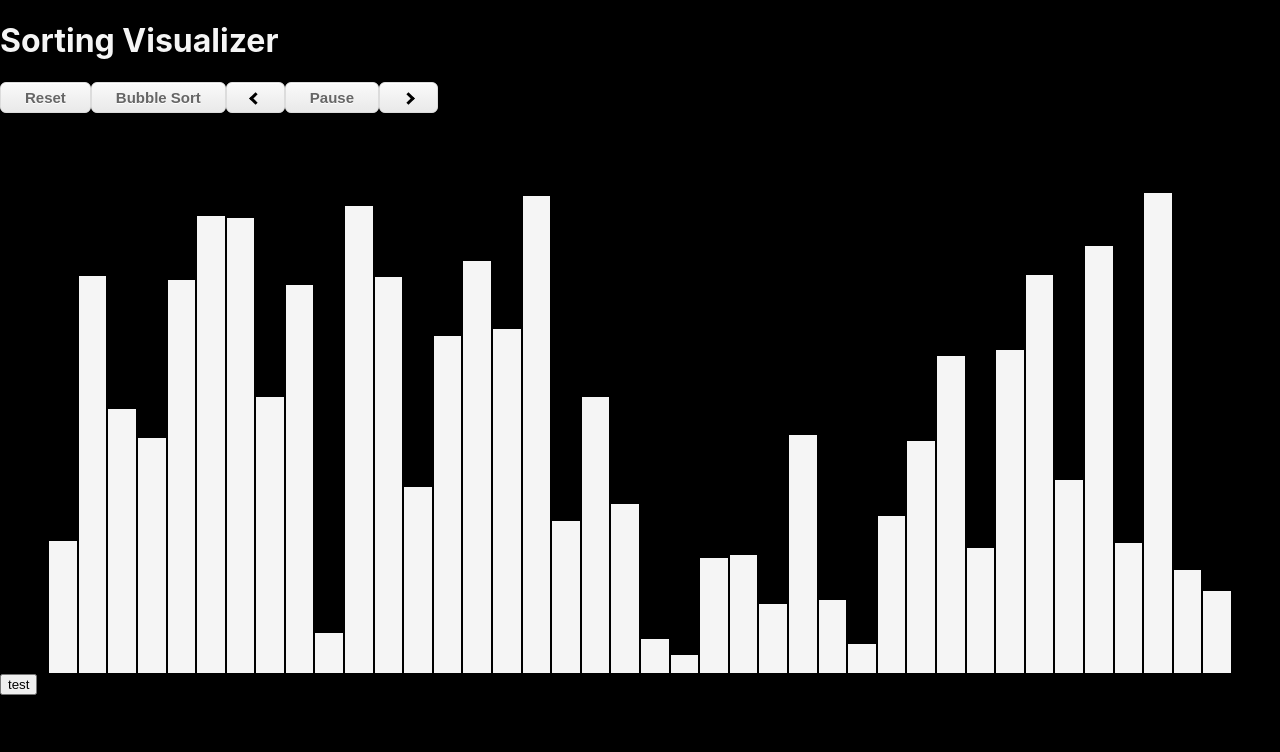
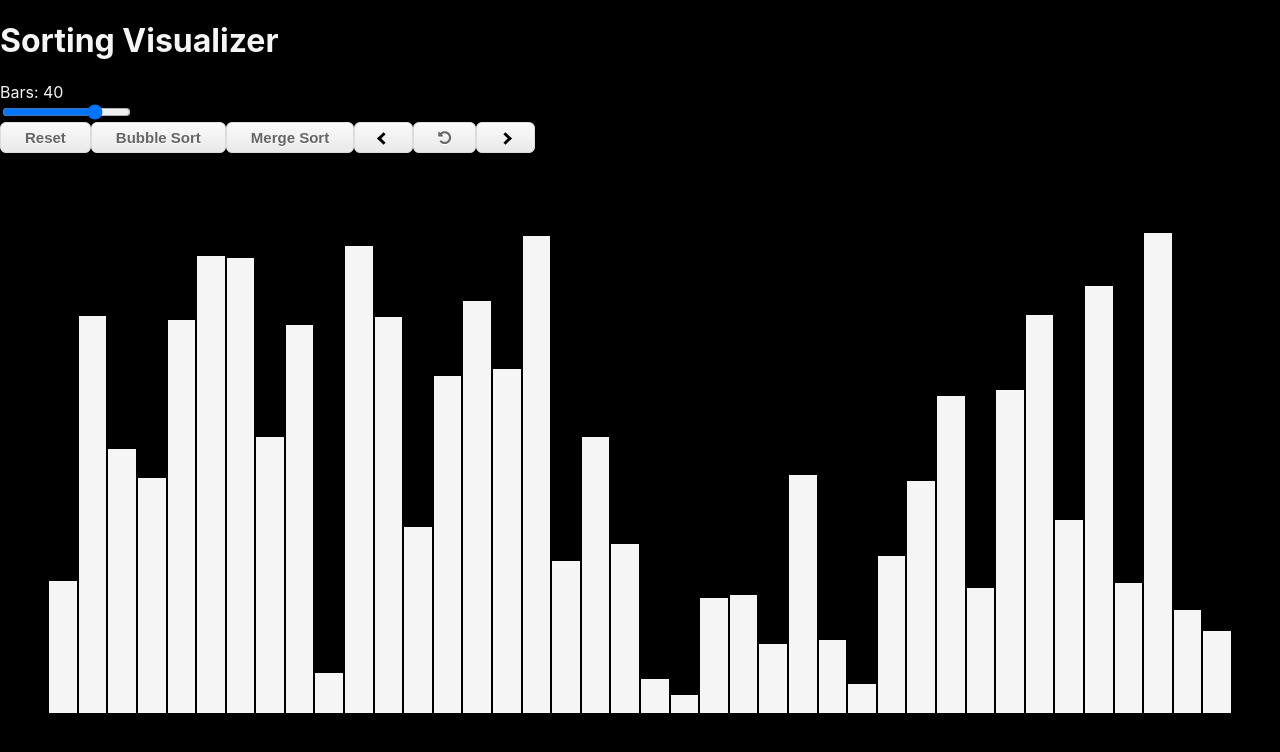
Before and after one commit to lennox-davidlevy/Sorting_Algo_Visualizer, a React (Create React App) app: page / in a window 1280 px wide. Shown: the top 752 px of the page. Built offline with nearby package versions, Linux system fonts and the light colour scheme.

Commit message:
mergesort working

```diff
--- a/public/index.html
+++ b/public/index.html
@@ -15,12 +15,15 @@
       user's mobile device or desktop. See https://developers.google.com/web/fundamentals/web-app-manifest/
     -->
     <link rel="manifest" href="%PUBLIC_URL%/manifest.json" />
+    <link
+      rel="stylesheet"
+      href="https://cdnjs.cloudflare.com/ajax/libs/font-awesome/4.7.0/css/font-awesome.min.css"
+    />
 
     <title>Sorting Visualizer</title>
   </head>
   <body>
     <noscript>You need to enable JavaScript to run this app.</noscript>
     <div id="root"></div>
-
   </body>
 </html>
--- a/src/components/Visualizer.css
+++ b/src/components/Visualizer.css
@@ -101,3 +101,21 @@ label {
   transform: rotate(45deg);
   -webkit-transform: rotate(45deg);
 }
+
+.loader {
+  border: 16px solid #f3f3f3; /* Light grey */
+  border-top: 16px solid #3498db; /* Blue */
+  border-radius: 50%;
+  height: auto;
+  width: auto;
+  animation: spin 2s linear infinite;
+}
+
+@keyframes spin {
+  0% {
+    transform: rotate(0deg);
+  }
+  100% {
+    transform: rotate(360deg);
+  }
+}
--- a/src/components/Visualizer.js
+++ b/src/components/Visualizer.js
@@ -1,6 +1,11 @@
 import React, { useEffect, useState } from 'react';
-import { bubbleSortOrRestart, createArray } from '../helpers';
+import {
+  bubbleSortOrLoading,
+  mergeSortOrLoading,
+  createArray,
+} from '../helpers';
 import { bubbleSort } from './bubbleSort';
+import { mergeSort } from './mergeSort';
 import Buttons from './Buttons';
 import Bars from './Bars';
 import './Visualizer.css';
@@ -10,6 +15,7 @@ const Visualizer = () => {
   const [numberOfBars, setNumberOfBars] = useState(40);
   const [steps, setSteps] = useState([]);
   const [stepPosition, setStepPosition] = useState(0);
+  const [stepSize, setStepSize] = useState(1);
   const [colors, setColors] = useState([]);
   const [animations, setAnimations] = useState([]);
   const [algo, setAlgo] = useState('');
@@ -28,6 +34,11 @@ const Visualizer = () => {
     setColors([temp]);
   }, [arr]);
 
+  const changeNumberOfBars = (e) => {
+    e.preventDefault();
+    setNumberOfBars(e.target.value);
+  };
+
   const stepForward = () => {
     if (stepPosition >= steps.length - 1) return;
     clear();
@@ -45,16 +56,25 @@ const Visualizer = () => {
     const arr = createArray(n);
     setArr(arr);
     setStepPosition(0);
+    setStepSize(1);
   };
 
   const bubbleSortAnimation = () => {
-    if (algo === 'bubbleSort') {
-      startAnimation();
-    }
+    if (steps.length > 1) return;
+    clear();
     setAlgo('bubbleSort');
+    bubbleSort(arr, steps, colors);
+    setStepSize(steps.length);
+    startAnimation();
+  };
+
+  const mergeSortAnimation = () => {
     if (steps.length > 1) return;
-    bubbleSort(arr, steps, colors);
-    startAnimation();
+    clear();
+    setAlgo('mergeSort');
+    mergeSort(arr, 0, steps, colors);
+    setStepSize(steps.length);
+    startAnimation('mergeSort');
   };
 
   const clear = () => {
@@ -62,13 +82,14 @@ const Visualizer = () => {
     setAnimations([]);
   };
 
-  const startAnimation = () => {
+  const startAnimation = (type) => {
+    let speed = type === 'mergeSort' ? 30 : 10;
     clear();
     const arr = [];
     for (let i = 0; i < steps.length; i++) {
       let animation = setTimeout(() => {
         setStepPosition(i);
-      }, i * 7);
+      }, i * speed);
       arr.push(animation);
     }
     setAnimations(arr);
@@ -76,19 +97,37 @@ const Visualizer = () => {
 
   return (
     <div className="container">
+      <label>
+        Bars: {numberOfBars}
+        <input
+          type="range"
+          min="10"
+          max="50"
+          value={numberOfBars}
+          step="10"
+          onChange={(e) => changeNumberOfBars(e)}
+        />
+      </label>
       <Buttons clickHandler={resetArray} title="Reset" item={numberOfBars} />
       <Buttons
         clickHandler={bubbleSortAnimation}
-        title={bubbleSortOrRestart(algo)}
+        title={bubbleSortOrLoading(algo, stepSize, stepPosition)}
       />
+      <Buttons
+        clickHandler={mergeSortAnimation}
+        title={mergeSortOrLoading(algo, stepSize, stepPosition)}
+      ></Buttons>
       <Buttons clickHandler={stepBack} title={<i className="arrow left"></i>} />
-      <Buttons clickHandler={clear} title="Pause" />
+      <Buttons
+        clickHandler={startAnimation}
+        title={<i className="fa fa-undo"></i>}
+        item={algo}
+      />
       <Buttons
         clickHandler={stepForward}
         title={<i className="arrow right"></i>}
       />
       <Bars arr={steps[stepPosition]} colorStep={colors[stepPosition]} />
-      <button onClick={() => startAnimation(stepPosition)}>test</button>
     </div>
   );
 };
--- a/src/components/bubbleSort.js
+++ b/src/components/bubbleSort.js
@@ -1,4 +1,5 @@
-const bubbleSort = (arr, steps, colors) => {
+const bubbleSort = (array, steps, colors) => {
+  let arr = array.slice();
   let colorState = colors[colors.length - 1].slice();
 
   for (let i = 0; i < arr.length - 1; i++) {
--- /dev/null
+++ b/src/components/mergeSort.js
@@ -0,0 +1,56 @@
+const mergeSort = (array, position, steps, colors) => {
+  if (array.length === 1) return array;
+  let mid = Math.floor(array.length / 2);
+  let left = array.slice(0, mid);
+  let right = array.slice(mid);
+  let arrayLeft = mergeSort(left, position, steps, colors);
+  let arrayRight = mergeSort(right, position + mid, steps, colors);
+  let result = mergeHelper(arrayLeft, arrayRight, position, steps, colors);
+  steps.push(steps[steps.length - 1].slice());
+  colors.push(
+    colors[colors.length - 1].fill(result.length === steps[0].length ? 3 : 0)
+  );
+  return result;
+};
+
+const mergeHelper = (arrayLeft, arrayRight, position, steps, colors) => {
+  let result = [];
+  let i = 0,
+    j = 0;
+
+  while (arrayLeft.length > 0 && arrayRight.length > 0) {
+    if (arrayLeft[i] < arrayRight[j]) {
+      result.push(arrayLeft.shift());
+      createSteps(result, position, steps);
+    } else {
+      result.push(arrayRight.shift());
+      createSteps(result, position, steps);
+    }
+    updateColor(position, colors, result.length - 1, [], []);
+  }
+  if (arrayLeft.length !== 0 || arrayRight.length !== 0) {
+    updateColor(position, colors, result.length, arrayLeft, arrayRight);
+    result = [...result, ...arrayLeft];
+    result = [...result, ...arrayRight];
+    createSteps(result, position, steps);
+  }
+  return result;
+};
+
+const updateColor = (position, colors, start, arrayLeft, arrayRight) => {
+  let colorState = colors[colors.length - 1].slice();
+  let end = position + start + arrayLeft.length + arrayRight.length;
+  start = start + position;
+  end === start
+    ? colorState.fill(1, start, end + 1)
+    : colorState.fill(1, start, end);
+  colors.push(colorState);
+};
+
+const createSteps = (result, position, steps) => {
+  let step = steps[steps.length - 1].slice();
+  step.splice(position, result.length, ...result);
+  steps.push(step);
+};
+
+export { mergeSort };
--- a/src/helpers.js
+++ b/src/helpers.js
@@ -18,12 +18,26 @@ const startOrRestart = (stepPosition) => {
   }
 };
 
-const bubbleSortOrRestart = (algo) => {
-  if (algo === 'bubbleSort') {
-    return 'Restart';
+const bubbleSortOrLoading = (algo, stepSize, stepPosition) => {
+  if (algo === 'bubbleSort' && stepPosition !== stepSize - 1) {
+    return <i class="fa fa-spinner fa-spin"></i>;
   } else {
     return 'Bubble Sort';
   }
 };
 
-export { setRandomNumber, startOrRestart, bubbleSortOrRestart, createArray };
+const mergeSortOrLoading = (algo, stepSize, stepPosition) => {
+  if (algo === 'mergeSort' && stepPosition !== stepSize - 1) {
+    return <i class="fa fa-spinner fa-spin"></i>;
+  } else {
+    return 'Merge Sort';
+  }
+};
+
+export {
+  setRandomNumber,
+  startOrRestart,
+  bubbleSortOrLoading,
+  mergeSortOrLoading,
+  createArray,
+};
```
